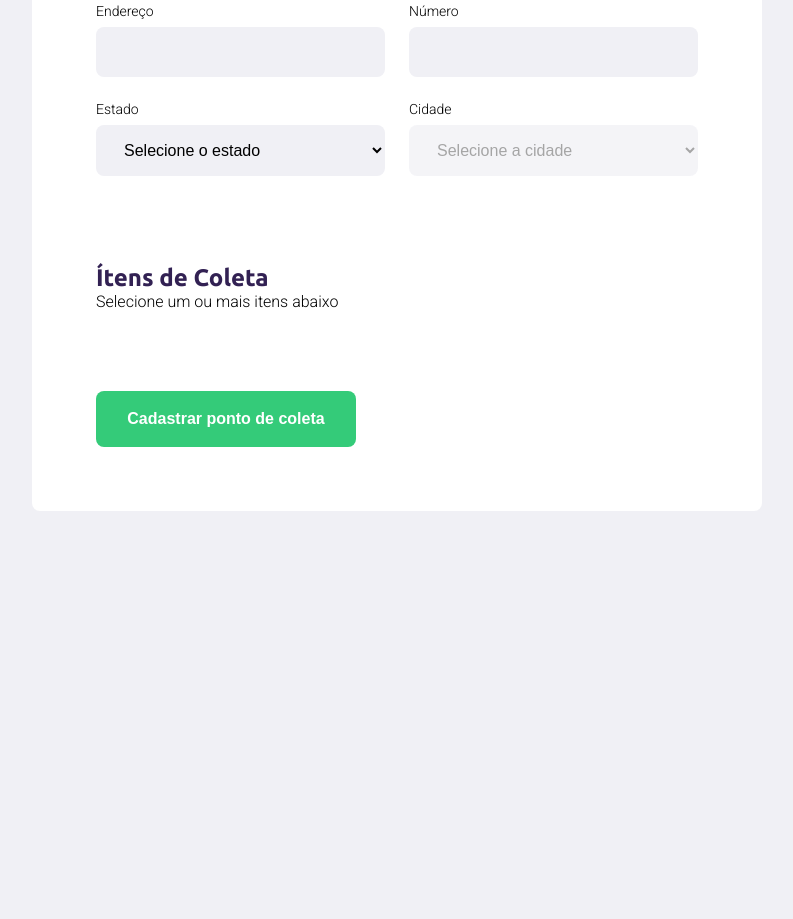
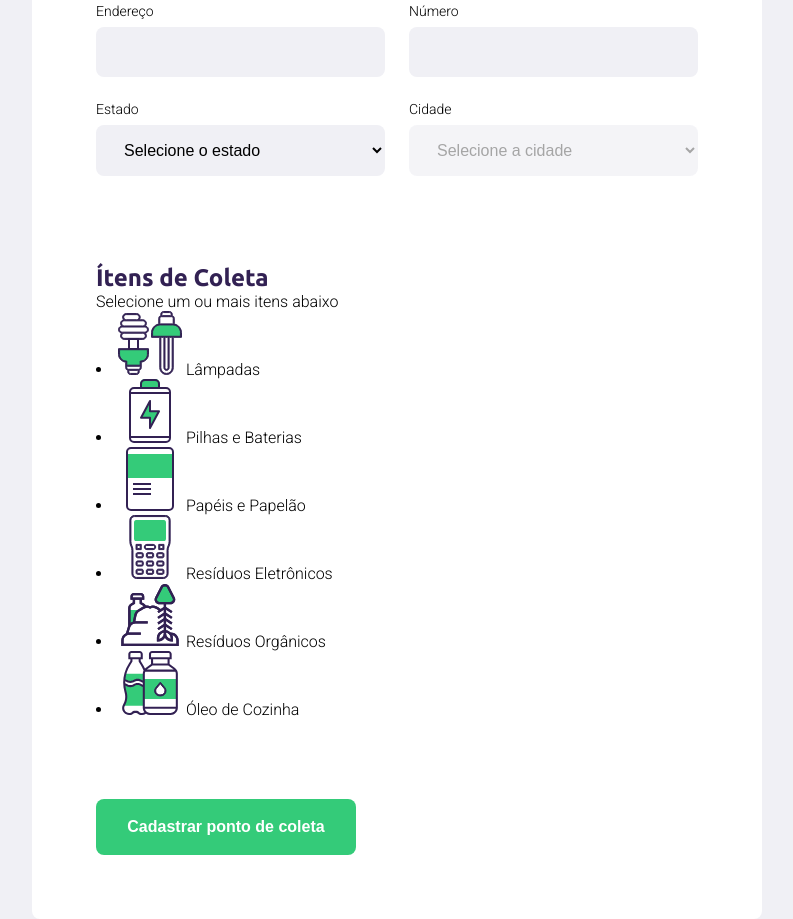
Before and after one commit to Diego-Lopes-Ferreira/next-level-week-starter, a plain HTML site: page src/create.html in a window 1280 px wide. Shown: the part 497-1416 px from the top of the page, without its empty margins (243-1036 px from the left). Before the commit the page ends 1008 px from the top, so only its background shows below. Drawn offline with Linux system fonts and the light colour scheme; no server answers.

Commit message:
data update

```diff
--- a/src/create.html
+++ b/src/create.html
@@ -64,6 +64,48 @@
             <legend>
               <h2>Ítens de Coleta</h2>
               <p>Selecione um ou mais itens abaixo</p>
+
+              <div class="items-grid">
+                <li>
+                  <img src="./assets/lampadas.svg" alt="Lâmpadas">
+                  <span>Lâmpadas</span>
+                </li>
+              </div>
+
+              <div class="items-grid">
+                <li>
+                  <img src="./assets/baterias.svg" alt="Pilhas e Baterias">
+                  <span>Pilhas e Baterias</span>
+                </li>
+              </div>
+
+              <div class="items-grid">
+                <li>
+                  <img src="./assets/papeis.svg" alt="Papéis e Papelão">
+                  <span>Papéis e Papelão</span>
+                </li>
+              </div>
+
+              <div class="items-grid">
+                <li>
+                  <img src="./assets/eletronicos.svg" alt="Resíduos Eletrônicos">
+                  <span>Resíduos Eletrônicos</span>
+                </li>
+              </div>
+
+              <div class="items-grid">
+                <li>
+                  <img src="./assets/organincos.svg" alt="Resíduos Orgânicos">
+                  <span>Resíduos Orgânicos</span>
+                </li>
+              </div>
+
+              <div class="items-grid">
+                <li>
+                  <img src="./assets/oleo.svg" alt="Óleo de Cozinha">
+                  <span>Óleo de Cozinha</span>
+                </li>
+              </div>
             </legend>
           </fieldset>
 
```
Also changed, not shown: 1 other file.
